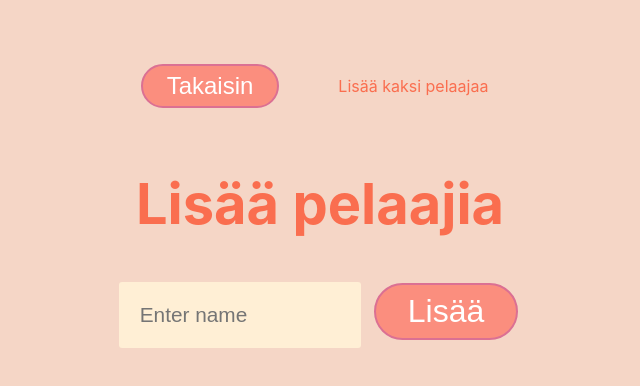
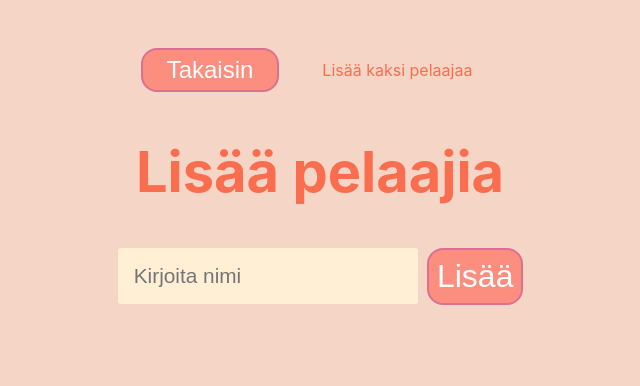
Before and after one commit to roqqq3/card-game, a React (Create React App) app: page / in a window 1280 px wide. Both pictures are taken after a click on the button "Lisää pelaajia". Shown: the top 386 px of the page, without its empty margins (320-960 px from the left). Built offline with nearby package versions, Linux system fonts and the light colour scheme.

Commit message:
update styling & add some cards

```diff
--- a/package.json
+++ b/package.json
@@ -3,6 +3,10 @@
   "version": "0.1.0",
   "private": true,
   "dependencies": {
+    "@fortawesome/fontawesome-svg-core": "^6.2.0",
+    "@fortawesome/free-regular-svg-icons": "^6.2.0",
+    "@fortawesome/free-solid-svg-icons": "^6.2.0",
+    "@fortawesome/react-fontawesome": "^0.2.0",
     "react": "^17.0.2",
     "react-center": "^1.1.1",
     "react-dom": "^17.0.2",
--- a/src/App.tsx
+++ b/src/App.tsx
@@ -69,7 +69,7 @@ const App = () => {
   }
 
   const handleSetPreviousCards = (card: Card) => {
-    const logLength = 90
+    const logLength = 120
     const newPreviousCards = [...previousCards]
     if (newPreviousCards.length >= logLength) {
       newPreviousCards.shift()
@@ -110,7 +110,7 @@ const App = () => {
     setMessage(message)
     setTimeout(() => {
       setMessage(null)
-    }, 5000)
+    }, 1000000000000)
   }
 
   const startGame = () => {
@@ -118,7 +118,7 @@ const App = () => {
     if (players.length !== 0) {
       setCurrentPlayer(0)
     }
-    showMessage("Pressing SPACE will draw a new card")
+    showMessage("Painamalla välilyöntiä saa myös uuden kortin")
     setGamestate(Gamestate.Playing)
   }
 
@@ -135,7 +135,7 @@ const App = () => {
         </div>
       )
     case Gamestate.Playing:
-      return (
+      return <>
         <div className='mainContainer' tabIndex={0} onKeyUp={handleKeyUp}>
           <div className='playerList'>
             <PlayerList
@@ -151,9 +151,6 @@ const App = () => {
               <Button
                 handleTurnChange={handleTurnChange}
               />
-              <Notification
-                message={message}
-              />
             </div>
           </div>
           <div className='effectList'>
@@ -162,7 +159,8 @@ const App = () => {
             />
           </div>
         </div>
-      )
+        <Notification message={message} />
+      </>
     default:
       return (
         <div className='centered'>
--- a/src/cards/cardsData.js
+++ b/src/cards/cardsData.js
@@ -1230,5 +1230,117 @@ export const cardsData = [
     "description": "Kaikki pelaajat, joilla on rannekello kädessä, juovat 3 kertaa.",
     "rarity": 0,
     "continuous": false
+  },
+  {
+    "id": 176,
+    "name": "Suurimmat kädet",
+    "description": "Vertailkaa käsiä kaikkien pelaajien kesken. Pelaaja, jolla on isoimmat kädet, juo 6 kertaa.",
+    "rarity": 50,
+    "continuous": false
+  },
+  {
+    "id": 177,
+    "name": "Lampaat",
+    "description": "Kaikki pelaajat, jotka käyvät tällä hetkellä töissä, juovat 3 kertaa.",
+    "rarity": 30,
+    "continuous": false
+  },
+  {
+    "id": 178,
+    "name": "Megis",
+    "description": "Jos olet juonut tänään energiajuomaa, juo 3 kertaa. Jos et, valitse joku juomaan 3.",
+    "rarity": 0,
+    "continuous": false
+  },
+  {
+    "id": 179,
+    "name": "Olutkiljut",
+    "description": "Kaikki pelaajat, jotka ovat valmistaneet omaa alkoholijuomaa käymällä, juovat 6 kertaa.",
+    "rarity": 50,
+    "continuous": false
+  },
+  {
+    "id": 180,
+    "name": "Pohjoisin paikka",
+    "description": "Pelaaja, joka on käynyt pohjoisimmassa paikassa, juo 3 kertaa.",
+    "rarity": 0,
+    "continuous": false
+  },
+  {
+    "id": 181,
+    "name": "Eteläisin paikka",
+    "description": "Pelaaja, joka on käynyt eteläisimmässä paikassa, juo 3 kertaa.",
+    "rarity": 0,
+    "continuous": false
+  },
+  {
+    "id": 182,
+    "name": "Kukkia",
+    "description": "Juo kerran jokaista asunnossasi olevaa kasvia kohden. Jos sinulla ei ole kasveja, juo 6 kertaa.",
+    "rarity": 30,
+    "continuous": false
+  },
+  {
+    "id": 184,
+    "name": "Huvipuistot",
+    "description": "Juo kerran jokaista huvipuistoa kohden missä olet käynyt. Jos et ole käynyt huvipuistoissa, juo 6 kertaa.",
+    "rarity": 30,
+    "continuous": false
+  },
+  {
+    "id": 184,
+    "name": "Huvipuistot",
+    "description": "Juo kerran jokaista huvipuistoa kohden missä olet käynyt. Jos et ole käynyt huvipuistoissa, juo 6 kertaa.",
+    "rarity": 30,
+    "continuous": false
+  },
+  {
+    "id": 185,
+    "name": "Erivärisukat",
+    "description": "Kaikki pelaajat, joilla on eriväriset sukat, juovat 3 kertaa.",
+    "rarity": 0,
+    "continuous": false
+  },
+  {
+    "id": 186,
+    "name": "Kuopijjoo",
+    "description": "Kaikki pelaajat, jotka eivät ole ikinä käyneet Kuopiossa, juovat 3 kertaa.",
+    "rarity": 60,
+    "continuous": false
+  },
+  {
+    "id": 187,
+    "name": "Lappibois",
+    "description": "Kaikki pelaajat, jotka eivät ole ikinä käyneet Lapissa, juovat 3 kertaa.",
+    "rarity": 40,
+    "continuous": false
+  },
+  {
+    "id": 188,
+    "name": "Opiskelija",
+    "description": "Jos opiskelet tällä hetkellä jossain, juo 3 kertaa. Muussa tapauksessa valitse joku juomaan 3.",
+    "rarity": 0,
+    "continuous": false
+  },
+  {
+    "id": 189,
+    "name": "Taskupuhelin",
+    "description": "Jos sinulla on tällä hetkellä puhelin taskussa, juo 3 kertaa. Muussa tapauksessa valitse joku juomaan 3.",
+    "rarity": 0,
+    "continuous": false
+  },
+  {
+    "id": 190,
+    "name": "Tatuointeja",
+    "description": "Kaikki pelaajat, joilla on tatuointeja, juovat 3 kertaa.",
+    "rarity": 0,
+    "continuous": false
+  },
+  {
+    "id": 191,
+    "name": "Lävistyksiä",
+    "description": "Kaikki pelaajat, joilla on lävistyksiä, esimerkiksi korvakoruja, juovat 3 kertaa.",
+    "rarity": 0,
+    "continuous": false
   }
 ]
--- a/src/components/AddPlayersScreen.tsx
+++ b/src/components/AddPlayersScreen.tsx
@@ -1,17 +1,26 @@
 import React, { useState } from 'react';
-import styled from 'styled-components'
+import styled from 'styled-components';
 
 const AddPlayersContainer = styled.div`
-  width: 95vw;
+  width: 100%;
   max-width: 500px;
+  margin-left: 10px;
+  margin-right: 10px;
   height: 90vh;
   text-align: center;
+`
+
+const TopButtonContainer = styled.div`
+  display: flex;
+  align-items: center;
+  justify-content: center;
 `
 
 const ButtonContainer = styled.div`
   display: flex;
   align-items: center;
   justify-content: center;
+  flex-wrap: wrap;
 `
 
 const StyledTitle = styled.h1`
@@ -32,25 +41,24 @@ const StyledDescription = styled.p`
 `;
 
 const StyledInput = styled.input`
-  padding: 1em;
+  padding: 1rem;
   margin: 0.25em;
   color: palevioletred;
   background: papayawhip;
   border: none;
   border-radius: 3px;
   font-size: 1.3em;
-  max-width: 200px;
-  width: 40vw;
+  max-width: 300px;
 `
 
 const StyledNavigationButton = styled.button`
   color: white;
-  font-size: 1.5em;
+  font-size: 1.5rem;
   font-variant: helvetica;
-  margin: 1em;
+  margin: 0.5rem;
   padding: 0.25em 1em;
   border: 2px solid palevioletred;
-  border-radius: 50px;
+  border-radius: 1rem;
   align-items: center;
   background-color: #FB8E7E;
   outline: 0;
@@ -62,12 +70,12 @@ const StyledNavigationButton = styled.button`
 
 const StyledAddButton = styled.button`
   color: white;
-  font-size: 2em;
+  font-size: 2rem;
   font-variant: helvetica;
-  margin: 0.25em;
-  padding: 0.25em 1em;
+  margin: 0.25rem;
+  padding: 0.5rem 0.5rem;
   border: 2px solid palevioletred;
-  border-radius: 50px;
+  border-radius: 1rem;
   align-items: center;
   background-color: #FB8E7E;
   outline: 0;
@@ -94,6 +102,7 @@ const ListItem = styled.li`
   :first-child {
     border-top: none;
   }
+  border-top: 2px solid rgba(250, 110, 79, 0.2);
 `;
 
 const StyledName = styled.span`
@@ -137,7 +146,7 @@ const AddPlayersScreen = (props: Props) => {
 
   const handleNewPlayerName = (evt: React.FormEvent) => {
     evt.preventDefault()
-    if (!props.players.includes(newPlayerName) && newPlayerName !== '') {
+    if (!props.players.includes(newPlayerName) && newPlayerName !== '' && newPlayerName.length < 30) {
       props.handleNewPlayer(newPlayerName)
       setNewPlayerName('')
     }
@@ -149,25 +158,22 @@ const AddPlayersScreen = (props: Props) => {
 
   return (
     <AddPlayersContainer>
-      <div>
-        <ButtonContainer>
+      <TopButtonContainer>
         <StyledNavigationButton type='submit' onClick={props.handleGoToWelcome}>
           Takaisin
         </StyledNavigationButton>
         {renderStartGameButton()}
-        </ButtonContainer>
+      </TopButtonContainer>
         <StyledTitle>Lisää pelaajia</StyledTitle>
         <ButtonContainer>
-            <form onSubmit={handleNewPlayerName}>
           <StyledInput
             value={newPlayerName}
-                placeholder='Enter name'
+            placeholder='Kirjoita nimi'
             onChange={handleNewPlayerNameChange}
           />
-              <StyledAddButton type='submit'>
+          <StyledAddButton type='submit' onClick={handleNewPlayerName}>
               Lisää
           </StyledAddButton>
-            </form>
         </ButtonContainer>
       <List>
         {props.players.map(i =>
@@ -175,7 +181,6 @@ const AddPlayersScreen = (props: Props) => {
             <StyledName>{i}</StyledName>
           </ListItem>)}
       </List>
-      </div>
     </AddPlayersContainer>
   )
 }
--- a/src/components/Button.tsx
+++ b/src/components/Button.tsx
@@ -1,3 +1,5 @@
+import { faDice } from "@fortawesome/free-solid-svg-icons";
+import { FontAwesomeIcon } from "@fortawesome/react-fontawesome";
 import React from "react";
 import styled from "styled-components";
 
@@ -7,12 +9,12 @@ const ButtonContainer = styled.div`
 
 const StyledButton = styled.button`
   color: white;
-  font-size: 2em;
+  font-size: 2rem;
   font-variant: helvetica;
   margin: 1em;
-  padding: 0.25em 1em;
+  padding: 1rem 2rem;
   border: 2px solid palevioletred;
-  border-radius: 50px;
+  border-radius: 1rem;
   align-items: center;
   background-color: #FB8E7E;
   outline: 0;
@@ -34,7 +36,7 @@ const Button = ({ handleTurnChange }: ButtonProps) => {
         type="submit"
         onClick={handleTurnChange}
       >
-        Uusi kortti
+        <FontAwesomeIcon icon={faDice} fixedWidth />
       </StyledButton>
     </ButtonContainer>
   );
--- a/src/components/SingleCard.tsx
+++ b/src/components/SingleCard.tsx
@@ -6,7 +6,7 @@ const CardContainer = styled.div`
   align-items: center;
   width: 60vw;
   max-width: 500px;
-  height: 70vh;
+  height: 80%;
 `
 
 const fadeIn = keyframes`
--- a/src/components/Welcome.tsx
+++ b/src/components/Welcome.tsx
@@ -1,3 +1,5 @@
+import { faBoltLightning, faPeoplePulling } from '@fortawesome/free-solid-svg-icons';
+import { FontAwesomeIcon } from '@fortawesome/react-fontawesome';
 import styled from 'styled-components'
 
 const WelcomeContainer = styled.div`
@@ -22,7 +24,7 @@ const StyledTitle = styled.h1`
 `
 
 const StyledDescription = styled.p`
-  font-size: 2em;
+  font-size: 2rem;
   font-variant: helvetica;
   text-align: center;
   color: #FA6E4F;
@@ -30,12 +32,12 @@ const StyledDescription = styled.p`
 
 const StyledButton = styled.button`
   color: white;
-  font-size: 2em;
+  font-size: 1.75rem;
   font-variant: helvetica;
-  margin: 0.7em;
-  padding: 0.25em 1em;
+  margin: 0.3rem;
+  padding: 0.5rem 0.5rem;
   border: 2px solid palevioletred;
-  border-radius: 50px;
+  border-radius: 1rem;
   align-items: center;
   background-color: #FB8E7E;
   outline: 0;
@@ -60,13 +62,13 @@ const Welcome = ({ quickStartGame, handleSetAddPlayersScreen }: WelcomeProps) =>
           value='addPlayers'
           type='submit'
           onClick={handleSetAddPlayersScreen}>
-            Lisää pelaajia
+            <FontAwesomeIcon icon={faPeoplePulling} fixedWidth /> Lisää pelaajia
         </StyledButton>
         <StyledButton
           value='QuickStartGame'
           type='submit'
           onClick={quickStartGame}>
-            Nopea peli
+            <FontAwesomeIcon icon={faBoltLightning} fixedWidth />Nopea peli
         </StyledButton>
       </ButtonContainer>
     </WelcomeContainer>
```
Also changed, not shown: 1 other file (tests, documents, lock files or other folders). Lines whose indentation alone changed are shown as unchanged.
